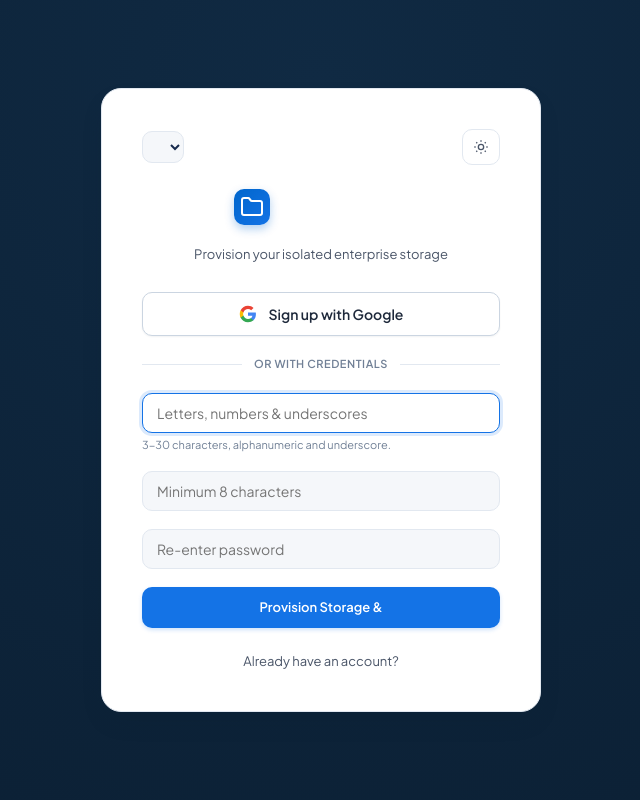
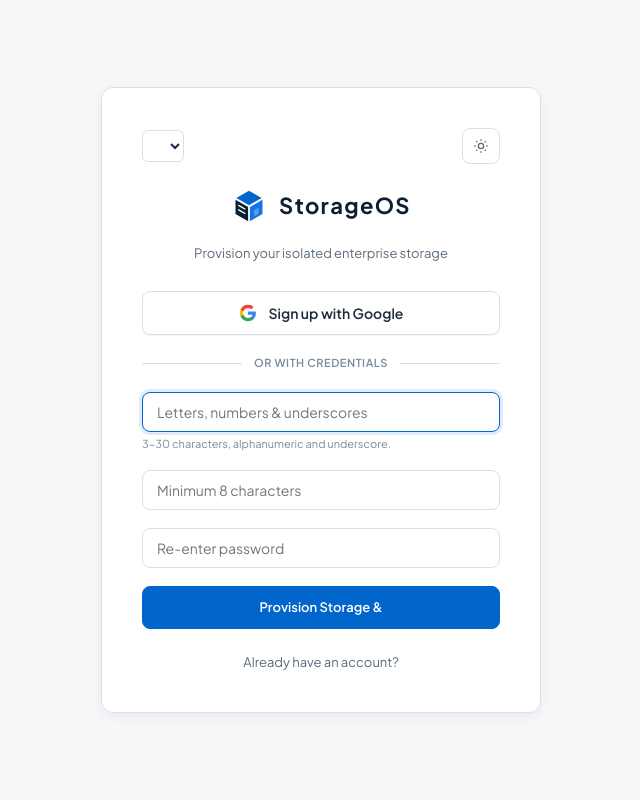
Before and after one commit to Mronkarharishchandre/Onkar-app, a Python web app: template app/templates/register.html in a window 1280 px wide. Shown: the whole page, without its empty margins (319-959 px from the left). Run offline with Jinja, Linux system fonts and the light colour scheme; the template is opened without the code that fills it, so the values that code supplies are empty.

Commit message:
feat(ui): update brand identity and design system
Refreshed the application brand assets by introducing a new custom SVG logo and updating the core design system color palette and border radii. Added favicon support and standardized branding elements across authentication and dashboard views.

```diff
--- a/app/static/css/style.css
+++ b/app/static/css/style.css
@@ -1,21 +1,35 @@
 /* ==========================================================================
-   StorageOS Enterprise Stylesheet
+   STORAGEOS Enterprise Stylesheet
    Color Tokens:
-   - Light: Deep Navy (#0B1F33), Dark Blue (#102A43), Professional Blue (#0066CC), Accent Blue (#1473E6), White (#FFFFFF), Light Gray (#F5F7FA), Text (#172B4D)
-   - Dark: Background (#0B1220), Secondary (#111827), Cards (#162033), Text (#F8FAFC), Secondary Text (#94A3B8), Borders (#263449)
+   - Primary Background: #FFFFFF
+   - Secondary Background: #F5F7F9
+   - Deep Navy: #0B1F33
+   - Dark Navy: #12263A
+   - Primary Blue: #0066CC
+   - Secondary Blue: #1473E6
+   - Text: #172B4D
+   - Secondary Text: #5B6B7A
+   - Borders: #D9E1E8
+   - Cards: #FFFFFF
+   - Hover: #EEF5FC
+   - Dark Mode: #0B1220, #111827, #162033
    ========================================================================== */
 
 :root {
-  /* Common Brand Colors */
+  /* Brand Colors */
   --brand-navy: #0B1F33;
-  --brand-dark-blue: #102A43;
+  --brand-dark-navy: #12263A;
   --brand-blue: #0066CC;
-  --accent-blue: #1473E6;
-  --accent-blue-hover: #0d5bbd;
+  --brand-blue-hover: #0052A3;
+  --secondary-blue: #1473E6;
+  --accent-blue: #0066CC;
+  --accent-blue-hover: #0052A3;
+  --brand-hover: #EEF5FC;
+
+  /* State Colors */
   --success: #059669;
   --warning: #D97706;
-  --danger: #E11D48;
-  --purple: #7C3AED;
+  --danger: #DC2626;
 
   /* Typography */
   --font-sans: 'Plus Jakarta Sans', -apple-system, BlinkMacSystemFont, "Segoe UI", Roboto, sans-serif;
@@ -24,77 +38,77 @@
   /* Sizing & Radius */
   --radius-xs: 4px;
   --radius-sm: 6px;
-  --radius-md: 10px;
-  --radius-lg: 14px;
-  --radius-xl: 20px;
+  --radius-md: 8px;
+  --radius-lg: 12px;
+  --radius-xl: 16px;
   --radius-full: 9999px;
 
   /* Transitions */
   --transition-fast: 0.15s cubic-bezier(0.4, 0, 0.2, 1);
   --transition-base: 0.25s cubic-bezier(0.4, 0, 0.2, 1);
 
-  /* Light Theme (Default) */
-  --bg-primary: #F5F7FA;
-  --bg-secondary: #FFFFFF;
-  --bg-tertiary: #EBECF0;
+  /* Light Theme (Clean Enterprise White + Deep Navy + Professional Blue) */
+  --bg-primary: #FFFFFF;
+  --bg-secondary: #F5F7F9;
+  --bg-tertiary: #EEF5FC;
   --bg-card: #FFFFFF;
-  --bg-hover: #F0F4F8;
-  --bg-active: #E4EAF2;
+  --bg-hover: #EEF5FC;
+  --bg-active: #E1EDF8;
 
   --sidebar-bg: #0B1F33;
-  --sidebar-text: #E2E8F0;
-  --sidebar-muted: #94A3B8;
-  --sidebar-hover: rgba(255, 255, 255, 0.08);
+  --sidebar-border: #12263A;
+  --sidebar-text: #E4EBF2;
+  --sidebar-muted: #8CA0B3;
+  --sidebar-hover: #12263A;
   --sidebar-active: #0066CC;
-  --sidebar-border: rgba(255, 255, 255, 0.08);
 
   --text-primary: #172B4D;
-  --text-secondary: #4A5568;
-  --text-muted: #718096;
-
-  --border-color: #E2E8F0;
-  --border-subtle: #EDF2F7;
+  --text-secondary: #5B6B7A;
+  --text-muted: #7A8B9A;
+
+  --border-color: #D9E1E8;
+  --border-subtle: #E8EEF3;
   --border-focus: #0066CC;
 
-  --shadow-sm: 0 1px 2px rgba(11, 31, 51, 0.06);
-  --shadow-md: 0 4px 12px rgba(11, 31, 51, 0.08);
-  --shadow-lg: 0 12px 24px -4px rgba(11, 31, 51, 0.12);
-  --shadow-dropdown: 0 10px 25px -5px rgba(11, 31, 51, 0.15), 0 0 0 1px rgba(11, 31, 51, 0.05);
-
-  --topbar-bg: rgba(255, 255, 255, 0.94);
-  --topbar-border: #E2E8F0;
+  --shadow-sm: 0 1px 2px rgba(11, 31, 51, 0.04);
+  --shadow-md: 0 4px 12px rgba(11, 31, 51, 0.05);
+  --shadow-lg: 0 8px 24px rgba(11, 31, 51, 0.08);
+  --shadow-dropdown: 0 8px 24px rgba(11, 31, 51, 0.12), 0 0 0 1px #D9E1E8;
+
+  --topbar-bg: #FFFFFF;
+  --topbar-border: #D9E1E8;
 }
 
 /* Dark Theme */
 [data-theme="dark"] {
   --bg-primary: #0B1220;
   --bg-secondary: #111827;
-  --bg-tertiary: #1E293B;
+  --bg-tertiary: #162033;
   --bg-card: #162033;
-  --bg-hover: #1F2E47;
-  --bg-active: #243552;
-
-  --sidebar-bg: #090E17;
+  --bg-hover: #1A263B;
+  --bg-active: #203049;
+
+  --sidebar-bg: #0B1220;
+  --sidebar-border: #162033;
   --sidebar-text: #F8FAFC;
   --sidebar-muted: #94A3B8;
-  --sidebar-hover: rgba(255, 255, 255, 0.06);
-  --sidebar-active: #1473E6;
-  --sidebar-border: #1E293B;
+  --sidebar-hover: #162033;
+  --sidebar-active: #0066CC;
 
   --text-primary: #F8FAFC;
   --text-secondary: #94A3B8;
   --text-muted: #64748B;
 
   --border-color: #263449;
-  --border-subtle: #1E293B;
-  --border-focus: #38BDF8;
+  --border-subtle: #162033;
+  --border-focus: #0066CC;
 
   --shadow-sm: 0 1px 2px rgba(0, 0, 0, 0.4);
   --shadow-md: 0 4px 12px rgba(0, 0, 0, 0.4);
   --shadow-lg: 0 16px 32px -4px rgba(0, 0, 0, 0.6);
-  --shadow-dropdown: 0 12px 28px -4px rgba(0, 0, 0, 0.7), 0 0 0 1px #263449;
-
-  --topbar-bg: rgba(17, 24, 39, 0.92);
+  --shadow-dropdown: 0 8px 24px rgba(0, 0, 0, 0.7), 0 0 0 1px #263449;
+
+  --topbar-bg: #111827;
   --topbar-border: #263449;
 }
 
@@ -189,47 +203,95 @@
 }
 
 .sidebar-brand {
-  padding: 22px 20px;
+  padding: 20px 20px;
   display: flex;
   align-items: center;
   gap: 12px;
   border-bottom: 1px solid var(--sidebar-border);
+  text-decoration: none;
 }
 
 .brand-icon {
-  width: 36px;
-  height: 36px;
-  background: linear-gradient(135deg, var(--brand-blue), var(--accent-blue));
-  border-radius: var(--radius-md);
+  width: 32px;
+  height: 32px;
   display: flex;
   align-items: center;
   justify-content: center;
+  flex-shrink: 0;
+}
+
+.storageos-symbol {
+  width: 100%;
+  height: 100%;
+  display: block;
+}
+
+.storageos-cube-top {
+  fill: #0066CC;
+}
+
+.storageos-cube-left {
+  fill: var(--brand-navy);
+}
+
+.storageos-cube-blades {
+  stroke: #FFFFFF;
+}
+
+.storageos-cube-right {
+  fill: #1473E6;
+}
+
+.storageos-cube-contour {
+  fill: #FFFFFF;
+  fill-opacity: 0.3;
+}
+
+.sidebar .storageos-cube-left,
+[data-theme="dark"] .storageos-cube-left {
+  fill: #FFFFFF;
+}
+
+.sidebar .storageos-cube-blades,
+[data-theme="dark"] .storageos-cube-blades {
+  stroke: #0B1F33;
+}
+
+.brand-meta {
+  display: flex;
+  align-items: center;
+  gap: 8px;
+}
+
+.brand-title {
+  font-size: 15px;
+  font-weight: 600;
+  letter-spacing: 0.08em;
+  text-transform: uppercase;
   color: #FFFFFF;
-  box-shadow: 0 4px 10px rgba(0, 102, 204, 0.3);
-}
-
-.brand-meta {
-  display: flex;
-  align-items: center;
-  gap: 8px;
-}
-
-.brand-title {
-  font-size: 19px;
+}
+
+.auth-brand-title {
+  color: var(--brand-navy);
+  font-size: 22px;
   font-weight: 700;
-  letter-spacing: -0.02em;
+  letter-spacing: 0.06em;
+}
+
+[data-theme="dark"] .auth-brand-title {
   color: #FFFFFF;
 }
 
 .brand-badge {
-  font-size: 10px;
-  font-weight: 700;
+  font-size: 9px;
+  font-weight: 600;
   text-transform: uppercase;
-  padding: 2px 7px;
-  background-color: rgba(20, 115, 230, 0.25);
-  color: #38BDF8;
+  padding: 2px 6px;
+  background-color: rgba(0, 102, 204, 0.2);
+  color: #85B8FF;
   border-radius: var(--radius-full);
-  letter-spacing: 0.04em;
+  letter-spacing: 0.06em;
+  border: 1px solid rgba(0, 102, 204, 0.35);
 }
 
 .sidebar-nav {
@@ -638,32 +700,35 @@
 }
 
 .btn-primary {
-  background-color: var(--accent-blue);
+  background-color: var(--brand-blue);
   color: #FFFFFF;
-  box-shadow: 0 2px 4px rgba(20, 115, 230, 0.2);
+  border: 1px solid var(--brand-blue);
+  box-shadow: var(--shadow-sm);
 }
 
 .btn-primary:hover {
-  background-color: var(--accent-blue-hover);
-  box-shadow: 0 4px 8px rgba(20, 115, 230, 0.3);
+  background-color: var(--brand-blue-hover);
+  border-color: var(--brand-blue-hover);
+  box-shadow: none;
 }
 
 .btn-secondary {
-  background-color: var(--bg-secondary);
+  background-color: var(--bg-card);
   color: var(--text-primary);
   border: 1px solid var(--border-color);
   box-shadow: var(--shadow-sm);
 }
 
 .btn-secondary:hover {
-  background-color: var(--bg-hover);
+  background-color: var(--brand-hover);
   border-color: var(--border-focus);
+  color: var(--brand-blue);
 }
 
 .btn-danger {
-  background-color: rgba(225, 29, 72, 0.1);
+  background-color: rgba(220, 38, 38, 0.08);
   color: var(--danger);
-  border: 1px solid rgba(225, 29, 72, 0.2);
+  border: 1px solid rgba(220, 38, 38, 0.2);
 }
 
 .btn-danger:hover {
@@ -1222,7 +1294,7 @@
   width: 100%;
   height: 40px;
   padding: 0 14px;
-  background-color: var(--bg-primary);
+  background-color: var(--bg-card);
   border: 1px solid var(--border-color);
   border-radius: var(--radius-md);
   color: var(--text-primary);
@@ -1493,7 +1566,7 @@
   align-items: center;
   justify-content: center;
   padding: 24px;
-  background: radial-gradient(circle at 50% 10%, #102A43 0%, #0B1F33 100%);
+  background-color: var(--bg-secondary);
 }
 
 .auth-card {
@@ -1501,9 +1574,9 @@
   max-width: 440px;
   background-color: var(--bg-card);
   border: 1px solid var(--border-color);
-  border-radius: var(--radius-xl);
+  border-radius: var(--radius-lg);
   padding: 40px;
-  box-shadow: var(--shadow-lg);
+  box-shadow: var(--shadow-md);
   position: relative;
 }
 
@@ -1518,6 +1591,10 @@
   height: 32px;
   font-size: 12px;
   padding: 0 10px;
+  background-color: var(--bg-card);
+  border: 1px solid var(--border-color);
+  color: var(--text-primary);
+  border-radius: var(--radius-sm);
 }
 
 .auth-header {
@@ -1533,7 +1610,7 @@
 }
 
 .auth-title {
-  font-size: 24px;
+  font-size: 22px;
   font-weight: 700;
   color: var(--text-primary);
 }
@@ -1553,7 +1630,7 @@
   gap: 12px;
   border-radius: var(--radius-md);
   background-color: #FFFFFF;
-  border: 1px solid #CBD5E1;
+  border: 1px solid var(--border-color);
   color: #1E293B;
   font-size: 14px;
   font-weight: 600;
@@ -1595,12 +1672,47 @@
 }
 
 .auth-footer a {
-  color: var(--accent-blue);
+  color: var(--brand-blue);
   font-weight: 600;
 }
 
 .auth-footer a:hover {
   text-decoration: underline;
+}
+
+/* ==========================================================================
+   Share Landing Page
+   ========================================================================== */
+.share-landing-container {
+  width: 100%;
+  max-width: 580px;
+  margin: 0 auto;
+}
+
+.share-landing-card {
+  background-color: var(--bg-card);
+  border: 1px solid var(--border-color);
+  border-radius: var(--radius-lg);
+  padding: 36px;
+  box-shadow: var(--shadow-md);
+}
+
+.share-landing-header {
+  display: flex;
+  align-items: center;
+  gap: 14px;
+  padding-bottom: 20px;
+  border-bottom: 1px solid var(--border-color);
+  margin-bottom: 24px;
+}
+
+.share-landing-footer {
+  margin-top: 32px;
+  padding-top: 20px;
+  border-top: 1px solid var(--border-color);
+  text-align: center;
+  font-size: 12px;
+  color: var(--text-secondary);
 }
 
 /* Empty States */
--- a/app/templates/base.html
+++ b/app/templates/base.html
@@ -4,6 +4,7 @@
   <meta charset="UTF-8">
   <meta name="viewport" content="width=device-width, initial-scale=1.0">
   <title>{% block title %}StorageOS - Enterprise Cloud Storage{% endblock %}</title>
+  <link rel="icon" type="image/svg+xml" href="{{ url_for('static', filename='favicon.svg') }}">
 
   <!-- Modern Font Stack -->
   <link rel="preconnect" href="https://fonts.googleapis.com">
@@ -35,8 +36,13 @@
     <aside class="sidebar" id="app-sidebar">
       <div class="sidebar-brand">
         <div class="brand-icon">
-          <svg width="22" height="22" viewBox="0 0 24 24" fill="none" stroke="currentColor" stroke-width="2" stroke-linecap="round" stroke-linejoin="round">
-            <path d="M20 20a2 2 0 0 0 2-2V8a2 2 0 0 0-2-2h-7.9a2 2 0 0 1-1.69-.9L9.6 3.9A2 2 0 0 0 8 3H4a2 2 0 0 0-2 2v13a2 2 0 0 0 2 2Z"></path>
+          <svg class="storageos-symbol" viewBox="0 0 32 32" fill="none" xmlns="http://www.w3.org/2000/svg">
+            <path class="storageos-cube-top" d="M16 2.5L27.2 8.9L16 15.3L4.8 8.9L16 2.5Z"/>
+            <path class="storageos-cube-left" d="M4 10.5L15.2 16.9V29.5L4 23.1V10.5Z"/>
+            <path class="storageos-cube-blades" d="M6.8 15.5L12.4 18.7" stroke-width="1.2" stroke-linecap="round"/>
+            <path class="storageos-cube-blades" d="M6.8 19.5L12.4 22.7" stroke-width="1.2" stroke-linecap="round"/>
+            <path class="storageos-cube-right" d="M16.8 16.9L28 10.5V23.1L16.8 29.5V16.9Z"/>
+            <path class="storageos-cube-contour" d="M20.5 19.8L24.5 17.5V22.8L20.5 25.1V19.8Z"/>
           </svg>
         </div>
         <div class="brand-meta">
--- a/app/templates/error.html
+++ b/app/templates/error.html
@@ -5,10 +5,10 @@
 {% block content %}
 <div style="min-height: 60vh; display: flex; align-items: center; justify-content: center; text-align: center; padding: 20px;">
   <div class="card" style="max-width: 520px; width: 100%; padding: 40px 30px;">
-    <div style="font-size: 56px; font-weight: 800; color: #f43f5e; line-height: 1; margin-bottom: 12px; letter-spacing: -0.04em;">
+    <div style="font-size: 56px; font-weight: 800; color: var(--danger); line-height: 1; margin-bottom: 12px; letter-spacing: -0.04em;">
       {{ code }}
     </div>
-    <h1 style="font-size: 22px; font-weight: 700; color: #fff; margin-bottom: 12px;">
+    <h1 style="font-size: 22px; font-weight: 700; color: var(--text-primary); margin-bottom: 12px;">
       {{ title }}
     </h1>
     <p style="font-size: 14px; color: var(--text-secondary); margin-bottom: 24px; line-height: 1.6;">
@@ -28,7 +28,7 @@
 
 {% block auth_content %}
 <div class="auth-card" style="text-align: center;">
-  <div style="font-size: 56px; font-weight: 800; color: #f43f5e; line-height: 1; margin-bottom: 12px;">
+  <div style="font-size: 56px; font-weight: 800; color: var(--danger); line-height: 1; margin-bottom: 12px;">
     {{ code }}
   </div>
   <h1 class="auth-title">{{ title }}</h1>
--- a/app/templates/register.html
+++ b/app/templates/register.html
@@ -24,12 +24,17 @@
 
   <div class="auth-header">
     <div class="auth-logo">
-      <div class="brand-icon">
-        <svg width="24" height="24" viewBox="0 0 24 24" fill="none" stroke="currentColor" stroke-width="2" stroke-linecap="round" stroke-linejoin="round">
-          <path d="M20 20a2 2 0 0 0 2-2V8a2 2 0 0 0-2-2h-7.9a2 2 0 0 1-1.69-.9L9.6 3.9A2 2 0 0 0 8 3H4a2 2 0 0 0-2 2v13a2 2 0 0 0 2 2Z"></path>
+      <div class="brand-icon" style="width: 36px; height: 36px;">
+        <svg class="storageos-symbol" viewBox="0 0 32 32" fill="none" xmlns="http://www.w3.org/2000/svg">
+          <path class="storageos-cube-top" d="M16 2.5L27.2 8.9L16 15.3L4.8 8.9L16 2.5Z"/>
+          <path class="storageos-cube-left" d="M4 10.5L15.2 16.9V29.5L4 23.1V10.5Z"/>
+          <path class="storageos-cube-blades" d="M6.8 15.5L12.4 18.7" stroke-width="1.2" stroke-linecap="round"/>
+          <path class="storageos-cube-blades" d="M6.8 19.5L12.4 22.7" stroke-width="1.2" stroke-linecap="round"/>
+          <path class="storageos-cube-right" d="M16.8 16.9L28 10.5V23.1L16.8 29.5V16.9Z"/>
+          <path class="storageos-cube-contour" d="M20.5 19.8L24.5 17.5V22.8L20.5 25.1V19.8Z"/>
         </svg>
       </div>
-      <span class="brand-title" style="font-size: 24px;">StorageOS</span>
+      <span class="auth-brand-title">StorageOS</span>
     </div>
     <h1 class="auth-title">{{ t('register') }}</h1>
     <p class="auth-desc">Provision your isolated enterprise storage</p>
--- a/app/templates/search.html
+++ b/app/templates/search.html
@@ -24,7 +24,7 @@
   <div class="card">
     <div class="card-header">
       <h2 class="card-title">
-        Search Results for <span style="color: #60a5fa;">"{{ query }}"</span>
+        Search Results for <span style="color: var(--brand-blue);">"{{ query }}"</span>
       </h2>
       <span class="brand-badge">{{ results|length }} found</span>
     </div>
```
Also changed, not shown: other parts of app/static/css/style.css (+91 -83 lines), app/templates/activity.html (+5 -5 lines), app/templates/dashboard.html (+4 -4 lines), app/templates/login.html (+9 -4 lines), app/templates/quota.html (+8 -8 lines), app/templates/share_view.html (+10 -5 lines), app/static/favicon.svg (added), app/static/img/storageos-icon-light.svg (added), app/static/img/storageos-icon.svg (added), app/static/img/storageos-logo-dark.svg (added), app/static/img/storageos-logo.svg (added).
